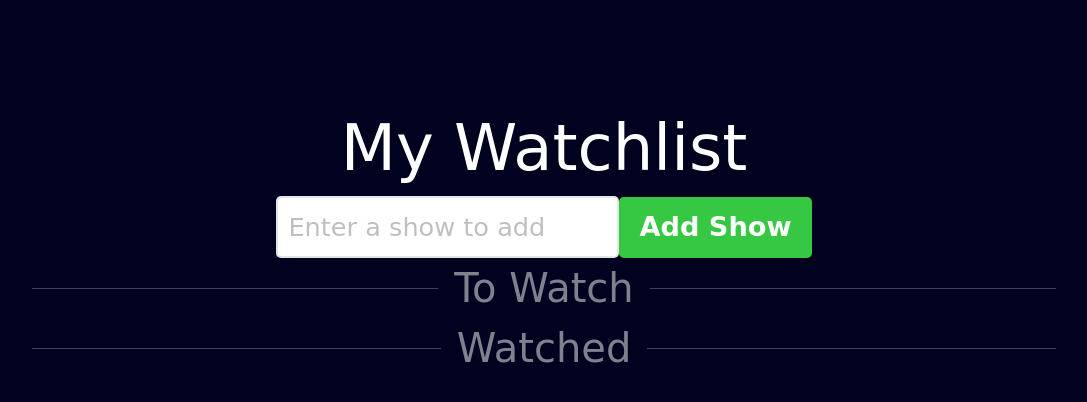
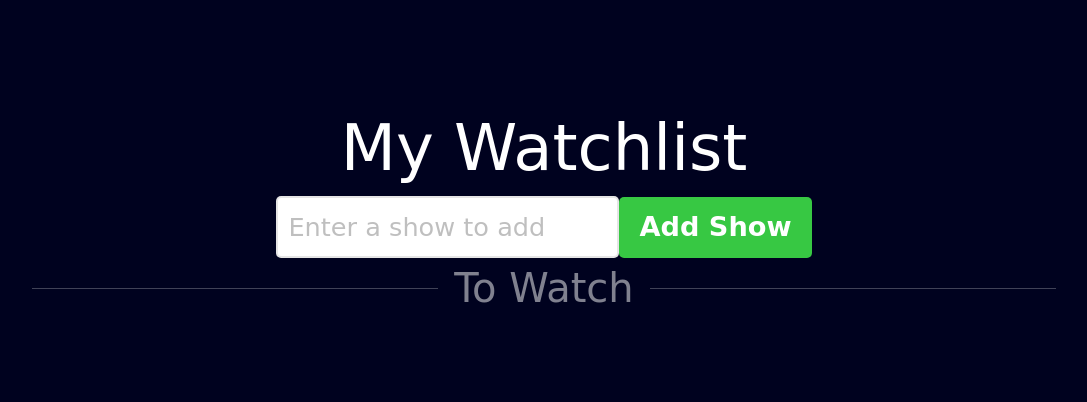
Before and after one commit to ZenDem77/React-Website, a React (Vite) app in the folder my-first-react/: page / in a window 1280 px wide. Shown: the top 402 px of the page, without its empty margins (96-1183 px from the left). Built offline with nearby package versions, Linux system fonts and the light colour scheme.

Commit message:
Hide empty Watched category

```diff
--- a/my-first-react/src/Watchlist.jsx
+++ b/my-first-react/src/Watchlist.jsx
@@ -28,6 +28,8 @@ function Watchlist() {
     function deleteShow(id) {
         setShow((currentShows) => currentShows.filter((item) => item.id !== id));
     }
+
+    const watchedShows = show.filter((item) => item.watched);
 
     const renderShows = (shows) => (
         <ol className="p-0">
@@ -101,8 +103,12 @@ function Watchlist() {
             <h2 className="flex items-center gap-4 text-[2.5rem] text-white opacity-50 before:ml-[10%] before:flex-1 before:border-t before:border-white/50 before:content-[''] after:mr-[10%] after:flex-1 after:border-t after:border-white/50 after:content-['']">To Watch</h2>
             {renderShows(show.filter((item) => !item.watched))}
 
-            <h2 className="flex items-center gap-4 text-[2.5rem] text-white opacity-50 before:ml-[10%] before:flex-1 before:border-t before:border-white/50 before:content-[''] after:mr-[10%] after:flex-1 after:border-t after:border-white/50 after:content-['']">Watched</h2>
-            {renderShows(show.filter((item) => item.watched))}
+            {watchedShows.length > 0 && (
+                <>
+                    <h2 className="flex items-center gap-4 text-[2.5rem] text-white opacity-50 before:ml-[10%] before:flex-1 before:border-t before:border-white/50 before:content-[''] after:mr-[10%] after:flex-1 after:border-t after:border-white/50 after:content-['']">Watched</h2>
+                    {renderShows(watchedShows)}
+                </>
+            )}
 
         </div>
     );
```
Also changed, not shown: 1 other file (tests, documents, lock files or other folders).
